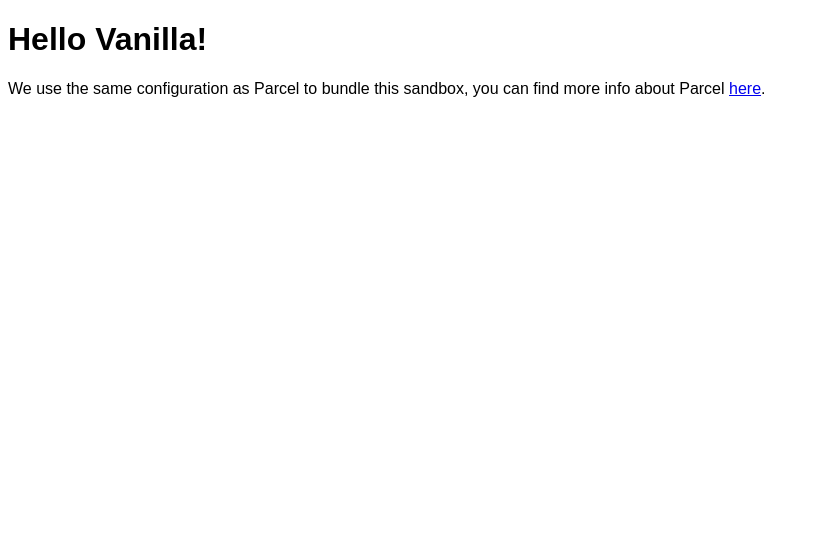
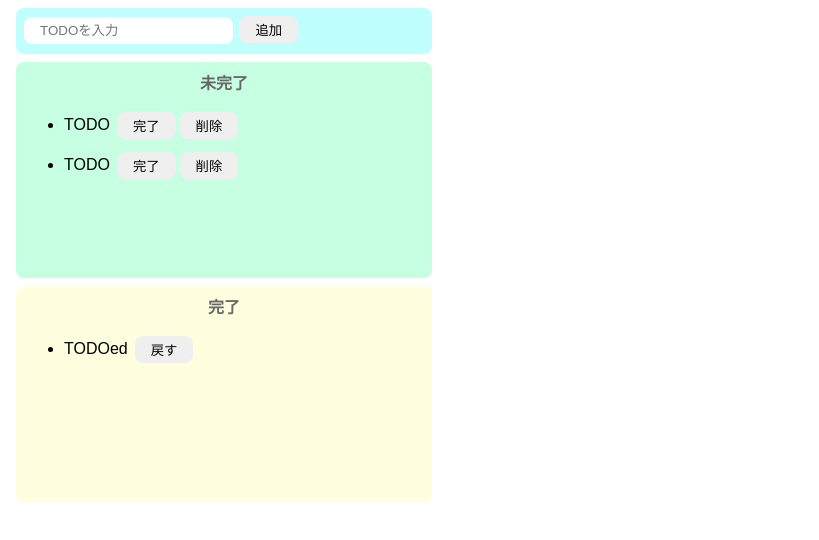
Before and after one commit to ookusu/TODOforJavaScript, a website built with Parcel: page index.html in a window 1280 px wide. Shown: the whole page, without its empty margins (0-819 px from the left). Built offline with nearby package versions, Linux system fonts and the light colour scheme.

Commit message:
進捗１

```diff
--- a/index.html
+++ b/index.html
@@ -1,16 +1,46 @@
 <!DOCTYPE html>
 <html>
+  <head>
+    <title>TODO for JavaScript</title>
+    <meta charset="UTF-8" />
+    <link rel="stylesheet" href="./src/styles.css" />
+  </head>
 
-<head>
-	<title>Parcel Sandbox</title>
-	<meta charset="UTF-8" />
-</head>
-
-<body>
-	<div id="app"></div>
-
-	<script src="src/index.js">
-	</script>
-</body>
-
+  <body>
+    <div class="input-area">
+      <input id="add-text" placeholder="TODOを入力" />
+      <button id="add-button">追加</button>
+    </div>
+    <div class="incomplate-area">
+      <p class="title">未完了</p>
+      <ul id="incomplate-ul">
+        <li>
+          <div class="list-row">
+            <p>TODO</p>
+            <button>完了</button>
+            <button>削除</button>
+          </div>
+        </li>
+        <li>
+          <div class="list-row">
+            <p>TODO</p>
+            <button>完了</button>
+            <button>削除</button>
+          </div>
+        </li>
+      </ul>
+    </div>
+    <div class="complate-area">
+      <p class="title">完了</p>
+      <ul id="complate-ul">
+        <li>
+          <div class="list-row">
+            <p>TODOed</p>
+            <button>戻す</button>
+          </div>
+        </li>
+      </ul>
+    </div>
+    <script src="src/index.js"></script>
+  </body>
 </html>
--- a/src/index.js
+++ b/src/index.js
@@ -1,10 +1,61 @@
-import "./styles.css";
+const onClickAdd = () => {
+  //テキストボックスの中身を取得し、追加完了で初期化する。
+  const inputText = document.getElementById("add-text").value;
+  document.getElementById("add-text").value = "";
 
-document.getElementById("app").innerHTML = `
-<h1>Hello Vanilla!</h1>
-<div>
-  We use the same configuration as Parcel to bundle this sandbox, you can find more
-  info about Parcel
-  <a href="https://parceljs.org" target="_blank" rel="noopener noreferrer">here</a>.
-</div>
-`;
+  //liの生成
+  const li = document.createElement("li");
+
+  //divの生成
+  const div = document.createElement("div");
+  div.className = "list-row";
+
+  //pの生成
+  const p = document.createElement("p");
+  p.innerText = inputText;
+
+  //button（完了）の生成
+  const complateButton = document.createElement("button");
+  complateButton.innerText = "完了";
+  complateButton.addEventListener("click", () => {
+    //押された完了ボタンの親要素（div）を未完了リストから削除し完了リストへ追加する。
+    //追加
+    //button（戻る）の生成
+    const backButton = document.createElement("button");
+    backButton.innerText = "戻す";
+    backButton.addEventListener("click", () => {});
+    div.appendChild(p);
+    div.appendChild(backButton);
+    li.appendChild(div);
+    document.getElementById("complate-ul").appendChild(li);
+    //削除
+    const complateTarget = complateButton.parentNode;
+    const complateTargetMore = complateTarget.parentNode;
+    document.getElementById("complate-ul").removeChild(complateTargetMore);
+  });
+
+  //button（削除）の生成
+  const deleteButton = document.createElement("button");
+  deleteButton.innerText = "削除";
+  deleteButton.addEventListener("click", () => {
+    //押された削除ボタンの親要素（div）を未完了リストから削除する。
+    const deleteTarget = deleteButton.parentNode;
+    const deleteTargetMore = deleteTarget.parentNode;
+    document.getElementById("incomplate-ul").removeChild(deleteTargetMore);
+  });
+
+  //divの子要素に各要素を設定
+  div.appendChild(p);
+  div.appendChild(complateButton);
+  div.appendChild(deleteButton);
+
+  //liの子要素に各要素を設定
+  li.appendChild(div);
+
+  //未完了リストに追加
+  document.getElementById("incomplate-ul").appendChild(li);
+};
+
+document
+  .getElementById("add-button")
+  .addEventListener("click", () => onClickAdd());
--- a/src/styles.css
+++ b/src/styles.css
@@ -1,3 +1,68 @@
 body {
   font-family: sans-serif;
 }
+
+input {
+  border-radius: 8px;
+  border: none;
+  padding: 6px 16px;
+  outline: none;
+}
+
+button {
+  border-radius: 8px;
+  border: none;
+  padding: 4px 16px;
+  margin: 0 2px;
+}
+button:hover {
+  background-color: #ff7fff;
+  color: #ffffff;
+  cursor: pointer;
+}
+
+li {
+  margin: -10px 0;
+}
+li p {
+  margin-right: 5px;
+}
+
+.input-area {
+  background-color: #c1ffff;
+  width: 400px;
+  height: 30px;
+  padding: 8px;
+  margin: 8px;
+  border-radius: 8px;
+}
+
+.incomplate-area {
+  background-color: #c6ffe2;
+  width: 400px;
+  min-height: 200px;
+  padding: 8px;
+  margin: 8px;
+  border-radius: 8px;
+}
+
+.complate-area {
+  background-color: #ffffe0;
+  width: 400px;
+  min-height: 200px;
+  padding: 8px;
+  margin: 8px;
+  border-radius: 8px;
+}
+
+.title {
+  text-align: center;
+  margin-top: 0;
+  font-weight: bold;
+  color: #666666;
+}
+
+.list-row {
+  display: flex;
+  align-items: center;
+}
```
Also changed, not shown: package.json (+6 -4 lines).
